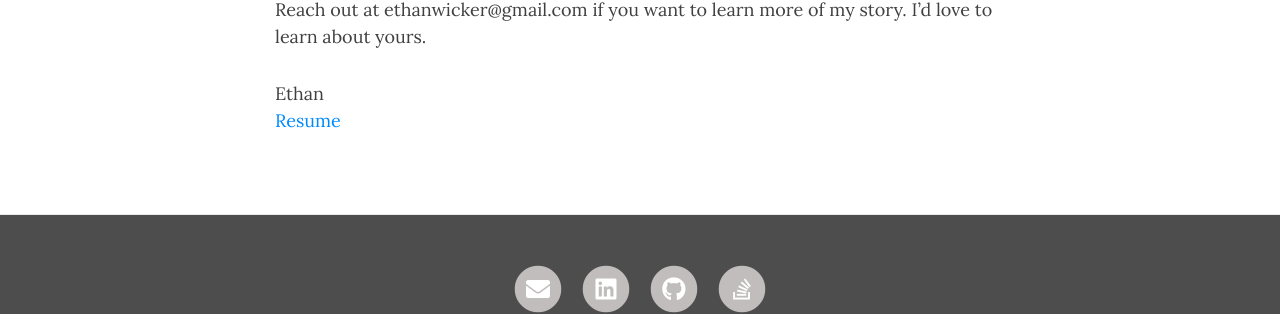
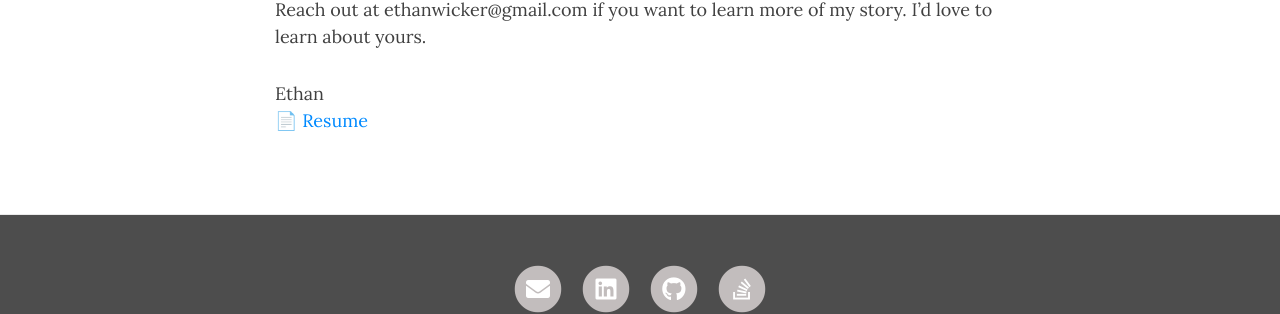
Before and after one commit to ethanwicker/ethanwicker.github.io, a Jekyll site: the page built from subpages/about.md, in a window 1280 px wide and 1275 px high. Shown: the part 827-1141 px from the top of the window. Built offline with Jekyll 4.4.1, drawn with Linux system fonts in a browser that asks for light colours; nearby versions of some CDN libraries; our own code applies the rules of GitHub Pages for plain Markdown files.

```diff
--- a/subpages/about.md
+++ b/subpages/about.md
@@ -11,4 +11,4 @@ Opportunity is abundant, but it is not evenly distributed.  I'm on a mission to
 Reach out at ethanwicker@gmail.com if you want to learn more of my story.  I'd love to learn about yours.
 
 Ethan<br>
-[Resume](https://drive.google.com/file/d/1cut1X_NjxkpnEbUiyMSDMutx_wKSjaKq/view?usp=drive_link){:target="_blank"}
+📄 [Resume](https://drive.google.com/file/d/1cut1X_NjxkpnEbUiyMSDMutx_wKSjaKq/view?usp=drive_link){:target="_blank"}
```
